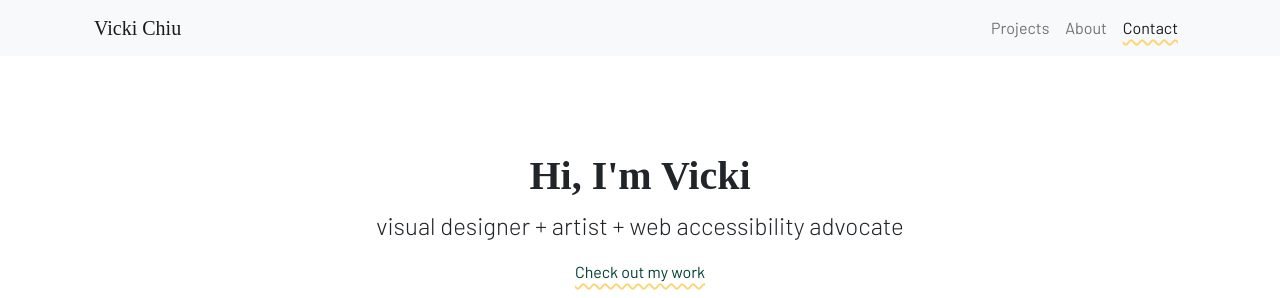
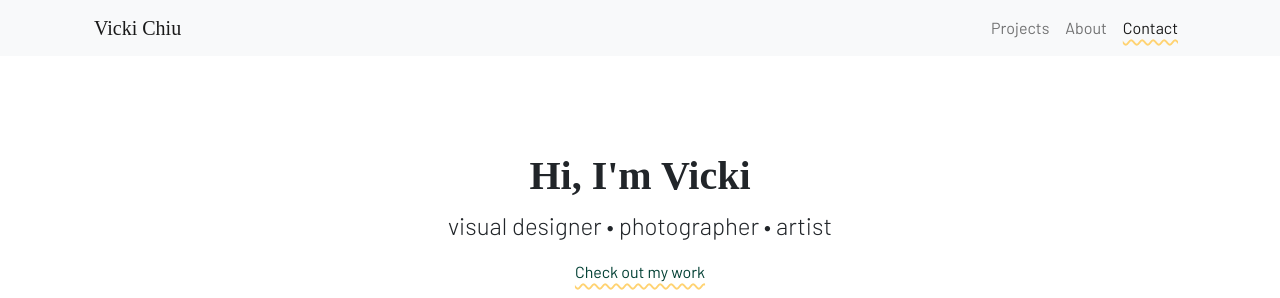
Before and after one commit to vickslynx/vickslynx, a plain HTML site: page index.html in a window 1280 px wide. Shown: the top 298 px of the page. Drawn offline with nearby package versions, Linux system fonts and the light colour scheme; a web font is replaced by a local one.

Commit message:
update job titles

```diff
--- a/index.html
+++ b/index.html
@@ -37,7 +37,7 @@
         <header class="bg-gradient text-dark">
             <div class="container px-4 text-center">
                 <h1 class="fw-bolder">Hi, I'm Vicki</h1>
-                <p class="lead">visual designer + artist + web accessibility advocate</p>
+                <p class="lead">visual designer • photographer • artist</p>
 				<p><a href="#projects">Check out my work</a></p>
 				<div class="row justify-content-center">
 				<div class="col-lg-3 mt-3"><img class="rounded-circle img-fluid border" src="assets/1W2A1607.JPG" alt="Vicki at the office holding a camera lens cap, credit Benjamin Peltz" /></div>
```
